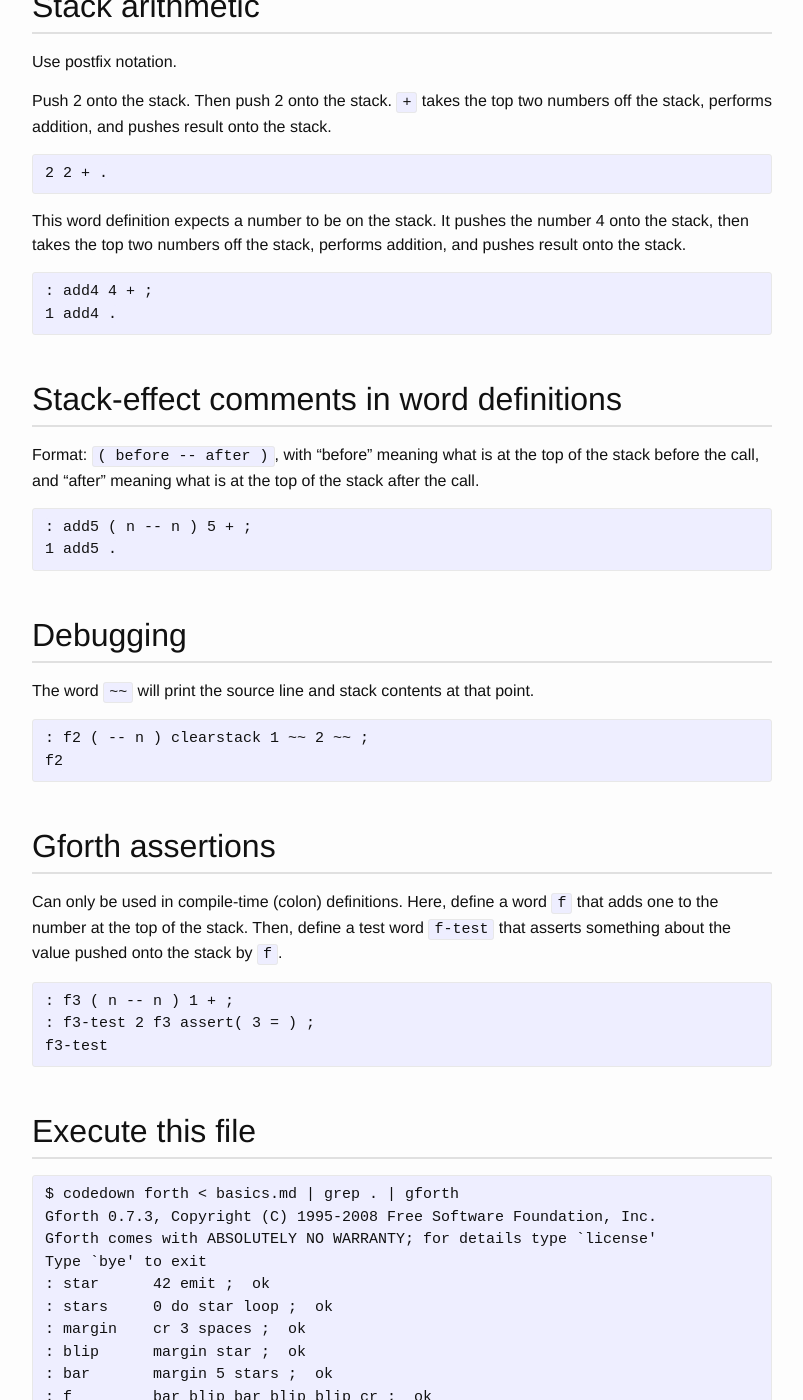
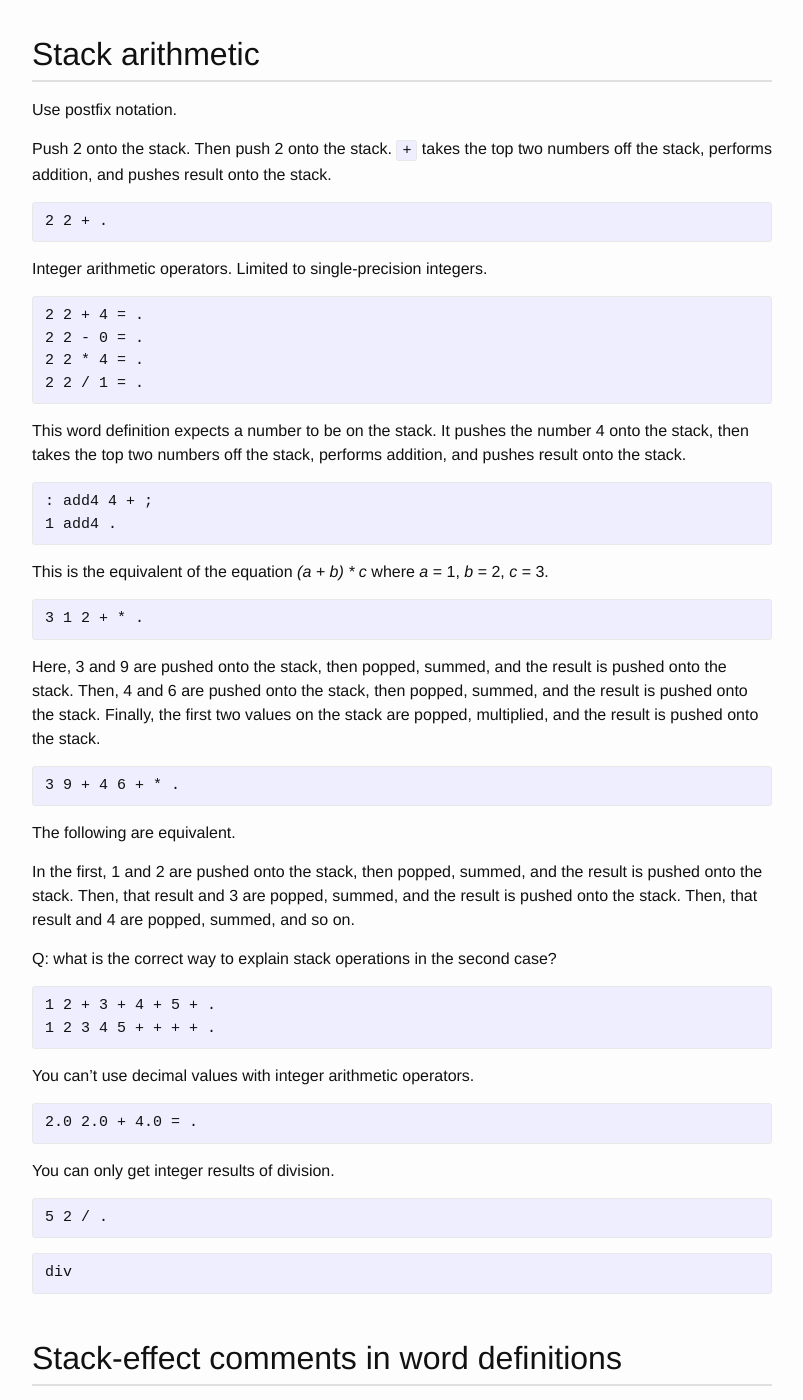
Before and after one commit to bitfragment/plnotes, a Jekyll site: the page built from _forth/basics.md, in a window 1280 px wide and 1400 px high, scrolled down 3360 px. Shown: the whole window, without its empty margins (238-1041 px from the left). Built offline with Jekyll 4.4.1, drawn with Linux system fonts in a browser that asks for light colours; some of the changed text lies outside the part shown.

Commit message:
Add and update content from Brodie, Thinking Forth

````diff
--- a/_forth/basics.md
+++ b/_forth/basics.md
@@ -11,7 +11,9 @@ title: 'Forth basics'
 
 ## Sources
 
-* Leo Brodie, *[Starting FORTH],* Chapter 1: Fundamental Forth
+* Leo Brodie, *[Starting FORTH],*
+  * Chapter 1: Fundamental Forth
+  * Chapter 2: How to Get Results
 * [Gforth Manual] — [5.24 Programming Tools]
 
 [Gforth Manual]: https://www.complang.tuwien.ac.at/forth/gforth/Docs-html/
@@ -160,6 +162,15 @@ the stack.
 2 2 + .
 ```
 
+Integer arithmetic operators. Limited to single-precision integers.
+
+```forth
+2 2 + 4 = .
+2 2 - 0 = .
+2 2 * 4 = .
+2 2 / 1 = .
+```
+
 This word definition expects a number to be on the stack. It pushes
 the number 4 onto the stack, then takes the top two numbers off the
 stack, performs addition, and pushes result onto the stack.
@@ -169,6 +180,52 @@ stack, performs addition, and pushes result onto the stack.
 1 add4 .
 ```
 
+This is the equivalent of the equation *(a + b) * c* where *a* = 1,
+*b* = 2, *c* = 3.
+
+```forth
+3 1 2 + * .
+```
+
+Here, 3 and 9 are pushed onto the stack, then popped, summed, and the
+result is pushed onto the stack. Then, 4 and 6 are pushed onto the
+stack, then popped, summed, and the result is pushed onto the stack.
+Finally, the first two values on the stack are popped, multiplied, and
+the result is pushed onto the stack.
+
+```forth
+3 9 + 4 6 + * .
+```
+
+The following are equivalent.
+
+In the first, 1 and 2 are pushed onto the stack, then popped, summed,
+and the result is pushed onto the stack. Then, that result and 3 are
+popped, summed, and the result is pushed onto the stack. Then, that
+result and 4 are popped, summed, and so on.
+
+Q: what is the correct way to explain stack operations in the second case?
+
+```forth
+1 2 + 3 + 4 + 5 + .
+1 2 3 4 5 + + + + .
+```
+
+You can't use decimal values with integer arithmetic operators.
+
+```forth
+2.0 2.0 + 4.0 = .
+```
+
+You can only get integer results of division.
+
+```forth
+5 2 / .
+```
+
+```forth
+div
+```
 
 ## Stack-effect comments in word definitions
 
@@ -181,6 +238,9 @@ the stack after the call.
 1 add5 .
 ```
 
+```forth
+div
+```
 
 ## Debugging
 
@@ -191,6 +251,9 @@ The word `~~` will print the source line and stack contents at that point.
 f2
 ```
 
+```forth
+div
+```
 
 ## Gforth assertions
 
@@ -204,7 +267,6 @@ pushed onto the stack by `f`.
 : f3-test 2 f3 assert( 3 = ) ;
 f3-test
 ```
-
 
 ## Execute this file
 
@@ -247,16 +309,32 @@ div
 ******************************************************************** ok
 clearstack  ok
 2 2 + . 4  ok
+2 2 + 4 = . -1  ok
+2 2 - 0 = . -1  ok
+2 2 * 4 = . -1  ok
+2 2 / 1 = . -1  ok
 : add4 4 + ;  ok
 1 add4 . 5  ok
+3 1 2 + * . 9  ok
+3 9 + 4 6 + * . 120  ok
+1 2 + 3 + 4 + 5 + . 15  ok
+1 2 3 4 5 + + + + . 15  ok
+2.0 2.0 + 4.0 = . 0  ok
+5 2 / . 2  ok
+div
+******************************************************************** ok
 : add5 ( n -- n ) 5 + ;  ok
 1 add5 . 6  ok
+div
+******************************************************************** ok
 : f2 ( -- n ) clearstack 1 ~~ 2 ~~ ;  ok
 f2
-*somewhere*:30:<1> 1
+*somewhere*:42:<1> 1
 
-*somewhere*:30:<2> 1 2
+*somewhere*:42:<2> 1 2
  ok
+div
+******************************************************************** ok
 : f3 ( n -- n ) 1 + ;  ok
 : f3-test 2 f3 assert( 3 = ) ;  ok
 f3-test  ok
````
